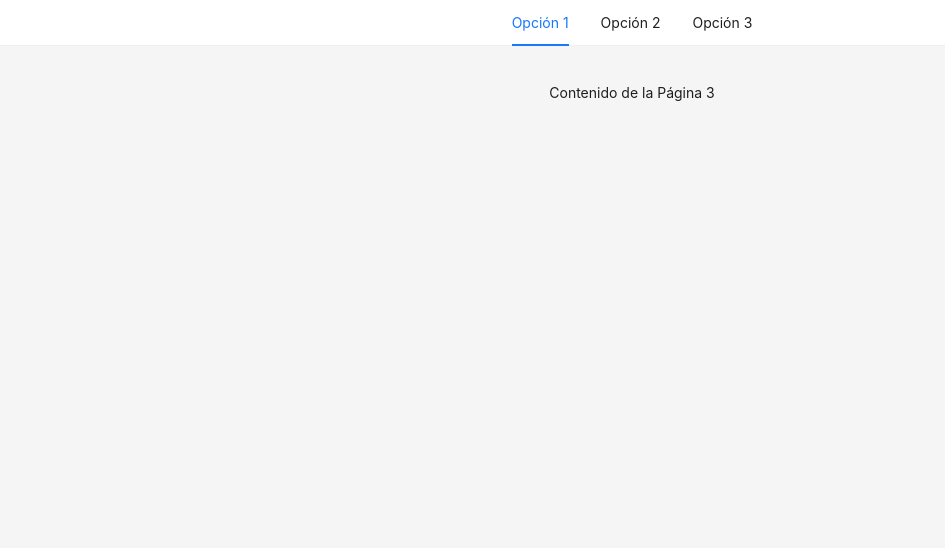
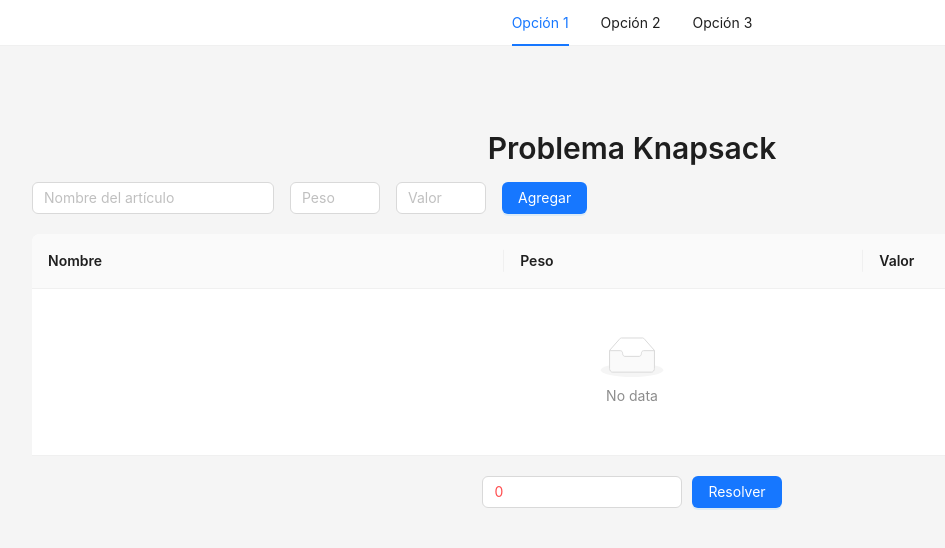
Before and after one commit to BrandonTurcios/proyectoAnalisisAlgoritmos, a React (Create React App) app: page /page3 in a window 1280 px wide. Shown: the top 548 px of the page, without its empty margins (8-953 px from the left). Built offline with nearby package versions, Linux system fonts and the light colour scheme.

Commit message:
knapsack visual

```diff
--- /dev/null
+++ b/src/pages/Page3.css
@@ -0,0 +1,26 @@
+.knapsack {
+    display: flex;
+    justify-content: space-around;
+    margin-top: 20px;
+  }
+
+  .knapsack-container,
+  .outside-container {
+    border: 2px solid #1890ff;
+    border-radius: 8px;
+    padding: 10px;
+    width: 45%;
+  }
+
+  .item {
+    background-color: #e6f7ff;
+    border: 1px solid #91d5ff;
+    border-radius: 4px;
+    padding: 8px;
+    margin-bottom: 5px;
+  }
+
+  .item.outside {
+    background-color: #fff1f0;
+    border: 1px solid #ffa39e;
+  }
--- a/src/pages/Page3.jsx
+++ b/src/pages/Page3.jsx
@@ -1,7 +1,147 @@
-import React from "react";
+import React, { useState } from "react";
+import { Form, Input, Button, Table, InputNumber, Typography, Divider } from "antd";
+import "./Page3.css";
+
+const { Title } = Typography;
 
 const Page3 = () => {
-  return <div>Contenido de la Página 3</div>;
+  const [items, setItems] = useState([]);
+  const [capacity, setCapacity] = useState(0);
+  const [result, setResult] = useState(null);
+
+  const addItem = (values) => {
+    setItems([...items, { ...values, key: items.length }]);
+  };
+
+  const solveKnapsack = () => {
+    const valores = items.map((item) => item.value);
+    const pesos = items.map((item) => item.weight);
+    const n = items.length;
+    const resultados = new Array(n).fill(0);
+
+    maximize(pesos, valores, resultados, n, capacity);
+
+    const selectedItems = items.filter((_, index) => resultados[index] === 1);
+    const unselectedItems = items.filter((_, index) => resultados[index] === 0);
+    const maxValue = selectedItems.reduce((sum, item) => sum + item.value, 0);
+    const totalWeight = selectedItems.reduce((sum, item) => sum + item.weight, 0);
+
+    setResult({ maxValue, totalWeight, selectedItems, unselectedItems });
+  };
+
+  const maximize = (pesos, valores, resultados, n, capacidad) => {
+    const z = new Array(n);
+    for (let i = 0; i < n; i++) {
+      z[i] = valores[i] / pesos[i];
+    }
+    let pesoTotal = 0;
+    while (pesoTotal <= capacidad) {
+      const indice = findMax(z);
+      if (z[indice] === 0) break;
+
+      resultados[indice] = 1;
+      z[indice] = 0;
+      pesoTotal += pesos[indice];
+
+      if (pesoTotal > capacidad) {
+        pesoTotal -= pesos[indice];
+        resultados[indice] = 0;
+      }
+    }
+  };
+  const findMax = (array) => {
+    let max = -1;
+    let indice = -1;
+    for (let i = 0; i < array.length; i++) {
+      if (array[i] > max) {
+        max = array[i];
+        indice = i;
+      }
+    }
+    return indice;
+  };
+
+  return (
+    <div style={{ padding: "20px" }}>
+      <Title level={2}>Problema Knapsack</Title>
+
+      <Form layout="inline" onFinish={addItem}>
+        <Form.Item
+          name="name"
+          rules={[{ required: true, message: "Nombre es requerido" }]}
+        >
+          <Input placeholder="Nombre del artículo" />
+        </Form.Item>
+        <Form.Item
+          name="weight"
+          rules={[{ required: true, message: "Peso es requerido" }]}
+        >
+          <InputNumber placeholder="Peso" min={1} />
+        </Form.Item>
+        <Form.Item
+          name="value"
+          rules={[{ required: true, message: "Valor es requerido" }]}
+        >
+          <InputNumber placeholder="Valor" min={1} />
+        </Form.Item>
+        <Form.Item>
+          <Button type="primary" htmlType="submit">
+            Agregar
+          </Button>
+        </Form.Item>
+      </Form>
+      <Table
+        style={{ marginTop: "20px" }}
+        dataSource={items}
+        columns={[
+          { title: "Nombre", dataIndex: "name", key: "name" },
+          { title: "Peso", dataIndex: "weight", key: "weight" },
+          { title: "Valor", dataIndex: "value", key: "value" },
+        ]}
+        pagination={false}
+      />
+
+      <div style={{ marginTop: "20px" }}>
+        <InputNumber
+          placeholder="Capacidad máxima"
+          value={capacity}
+          onChange={setCapacity}
+          min={1}
+          style={{ width: "200px", marginRight: "10px" }}
+        />
+        <Button type="primary" onClick={solveKnapsack}>
+          Resolver
+        </Button>
+      </div>
+      {result && (
+        <>
+          <Divider />
+          <Title level={3}>Resultado</Title>
+          <p>Valor Máximo: {result.maxValue}</p>
+          <p>Peso Total: {result.totalWeight}/{capacity}</p>
+
+          <div className="knapsack">
+            <div className="knapsack-container">
+              <Title level={4}>Mochila</Title>
+              {result.selectedItems.map((item, index) => (
+                <div key={index} className="item">
+                  {item.name} (Peso: {item.weight}, Valor: {item.value})
+                </div>
+              ))}
+            </div>
+            <div className="outside-container">
+              <Title level={4}>Fuera de la Mochila</Title>
+              {result.unselectedItems.map((item, index) => (
+                <div key={index} className="item outside">
+                  {item.name} (Peso: {item.weight}, Valor: {item.value})
+                </div>
+              ))}
+            </div>
+          </div>
+        </>
+      )}
+    </div>
+  );
 };
 
 export default Page3;
```
